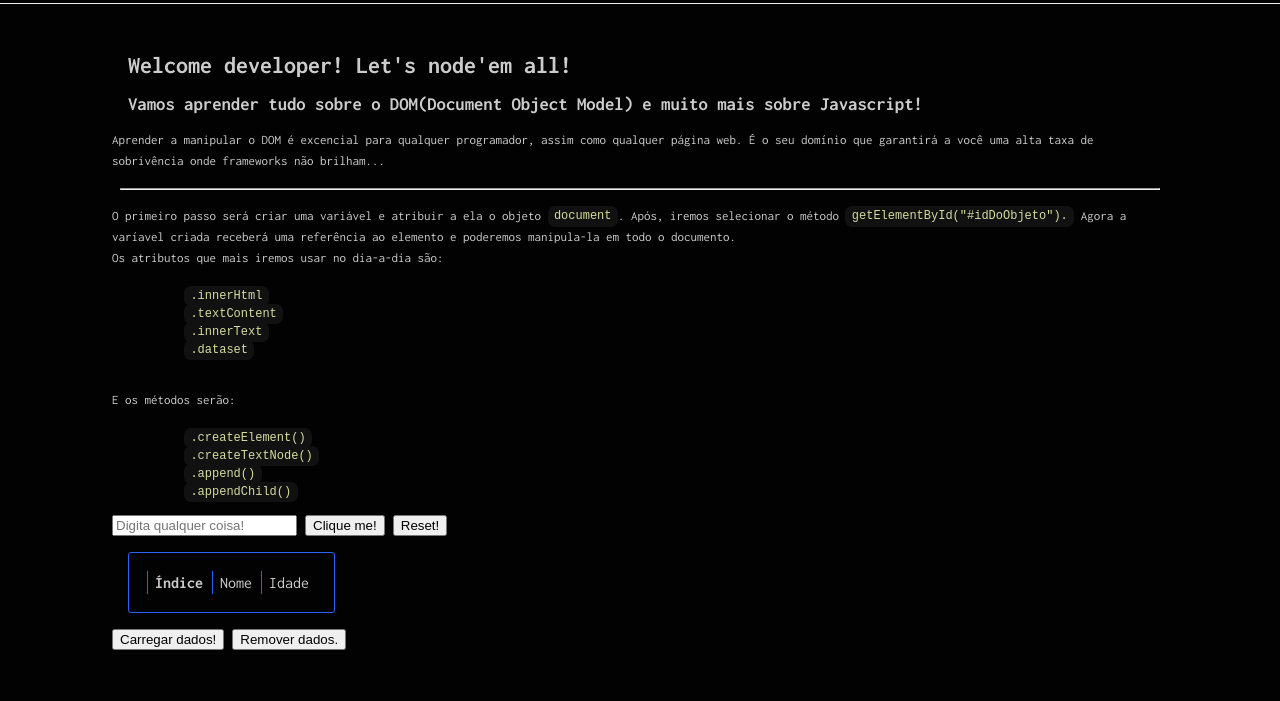
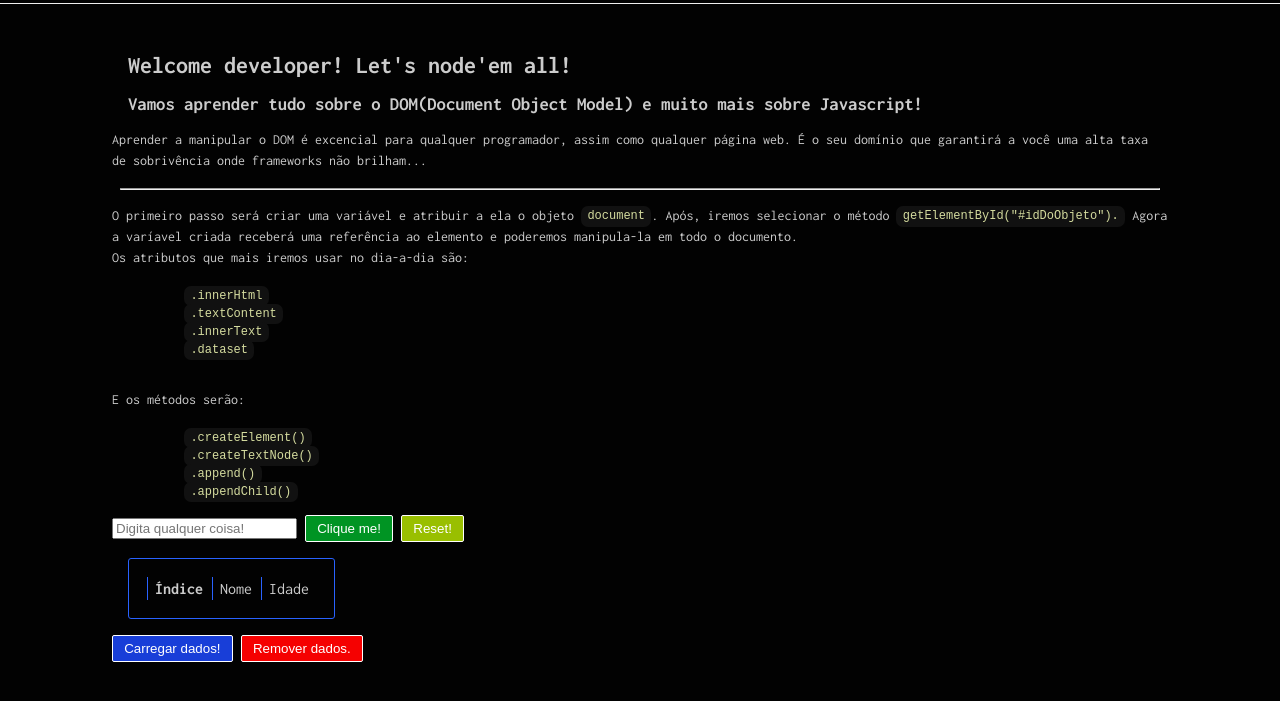
Before and after one commit to gabeFrancisco/jsrevision, a plain HTML site: page index.html in a window 1280 px wide. Shown: the part 89-790 px from the top of the page. Drawn offline with Linux system fonts and the light colour scheme.

Commit message:
created styles for buttons

```diff
--- a/index.html
+++ b/index.html
@@ -69,8 +69,8 @@
 
       <div>
         <input id="dataValue" type="text" placeholder="Digita qualquer coisa!">
-        <button onclick="msgAlert()">Clique me!</button>
-        <button onclick="worldClear()">Reset!</button>
+        <button class="btn-green" onclick="msgAlert()">Clique me!</button>
+        <button class="btn-yellow" onclick="worldClear()">Reset!</button>
         <ul id="someList"></ul>
       </div>
 
@@ -94,8 +94,8 @@
             </tr> -->
           </tbody>
         </table>
-        <button onclick="loadData()">Carregar dados!</button>
-        <button onclick="clearData()">Remover dados.</button>
+        <button class="btn-blue" onclick="loadData()">Carregar dados!</button>
+        <button class="btn-red" onclick="clearData()">Remover dados.</button>
       </div>
 
 
--- a/styles.css
+++ b/styles.css
@@ -18,7 +18,7 @@ body {
 }
 
 p{
-  font-size: 13px;
+  font-size: 14px;
   line-height: 1.3rem;
 }
 
@@ -113,3 +113,49 @@ th, td{
   border-left: 1px solid #2962ff;
   padding: 3px 7px;
 }
+
+button{
+  padding: 5px 0.7rem;
+  border: none;
+  color: white;
+  border: 1px solid white;
+  cursor: pointer;
+  background-color: #4f4f4f;
+  border-radius: 2px;
+}
+
+button:hover{
+  background-color: #373737;;
+}
+
+.btn-blue{
+  background-color: #183ed8;
+}
+
+.btn-blue:hover{
+  background-color: #0f2a98;
+}
+
+.btn-red{
+  background-color: #f50101;
+}
+
+.btn-red:hover{
+  background-color: #b00101;
+}
+
+.btn-green{
+  background-color: #009423;
+}
+
+.btn-green:hover{
+  background-color: #006a19;
+}
+
+.btn-yellow{
+  background-color: #99bf00;
+}
+
+.btn-yellow:hover{
+  background-color: #759300;
+}
```
